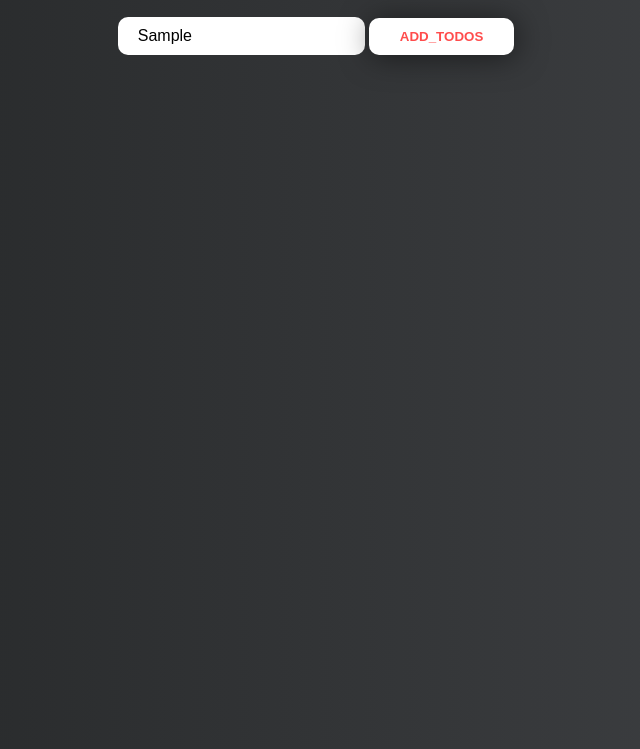
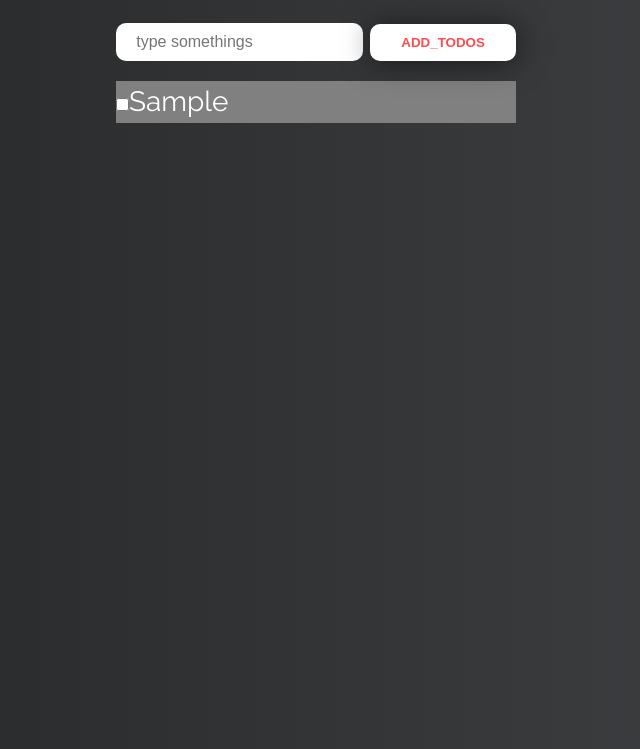
Before and after one commit to imcontrive/react-redux-practice, a plain HTML site: page DAY-01: todo-App/index.html in a window 1280 px wide. Both pictures are taken after typing "Sample" into the empty fields and a click on the button "ADD_TODOS". Shown: the part 51-800 px from the top of the page, without its empty margins (324-964 px from the left). Drawn offline with nearby package versions, Linux system fonts and the light colour scheme.

Commit message:
improve functionalities

```diff
--- a/DAY-01: todo-App/assets/stylesheets/style.css
+++ b/DAY-01: todo-App/assets/stylesheets/style.css
@@ -62,7 +62,9 @@ table {
 body {
 	font-family: var(--font);
 	line-height: 1.5;
-	color: var(--text-color);
+	color: #ffffff;
+	font-size: 28px;
+	text-transform: capitalize;
 	background: linear-gradient(to right, #232526,#414346);
 }
 
@@ -240,3 +242,14 @@ input {
 	font-size: 16px;
 	border-radius: 10px;
 }
+ul ,li{
+	list-style-type: none;
+}
+.list{
+width: 400px;
+margin: 0 auto;
+
+}
+ul li:nth-child(odd) {
+  background: gray;
+}
--- a/DAY-01: todo-App/index.html
+++ b/DAY-01: todo-App/index.html
@@ -24,6 +24,9 @@
 				<button  id ="addBtn">ADD_TODOS</button>
 			</div>
 		</div>
+		<ul id ="todoList" class="list"></ul>
+			<li class="list-item"></li>
+		</ul>
 		<script src="https://cdnjs.cloudflare.com/ajax/libs/redux/4.0.1/redux.min.js"></script>
     <script type="text/javascript" src="main.js"></script>
   </body>
--- a/DAY-01: todo-App/main.js
+++ b/DAY-01: todo-App/main.js
@@ -2,13 +2,18 @@
 
 const input = document.getElementById('input');
 const addBtn = document.getElementById('addBtn');
+const todoList =document.getElementById('todoList');
 
 // step:1 create a redux store
 
 const store = Redux.createStore(reducer);
 
 // step: 4
-// store.subscribe(()=> store.getState());
+store.subscribe(() =>{
+  const html = store.getState().map(data => `<li><input type="checkbox">${data.text}</li>`).join('');
+  todoList.innerHTML = html;
+}
+)
 
 //step 2: defined reducer  function
 
@@ -20,19 +25,23 @@ function reducer(state = [], action){
       return state;
   }
 }
-
 function addTodos(e){
   let todoText = input.value;
-  input.Value = "" ;
-  // console.log("addTodos called");
+  input.value= "" ;
   console.log(todoText);
-
   store.dispatch({type: "ADD_TODOS", data: {
     id: 1,
-    text:todoText,
+    text: todoText,
     done: false
   }})
 }
 
 //step3: dispatch msg
 addBtn.addEventListener('click', addTodos);
+
+// let nextTodoId = 0
+// export const addTodo = (text) => ({
+//   type: 'ADD_TODO',
+//   id: nextTodoId++,
+//   text
+// })
```
